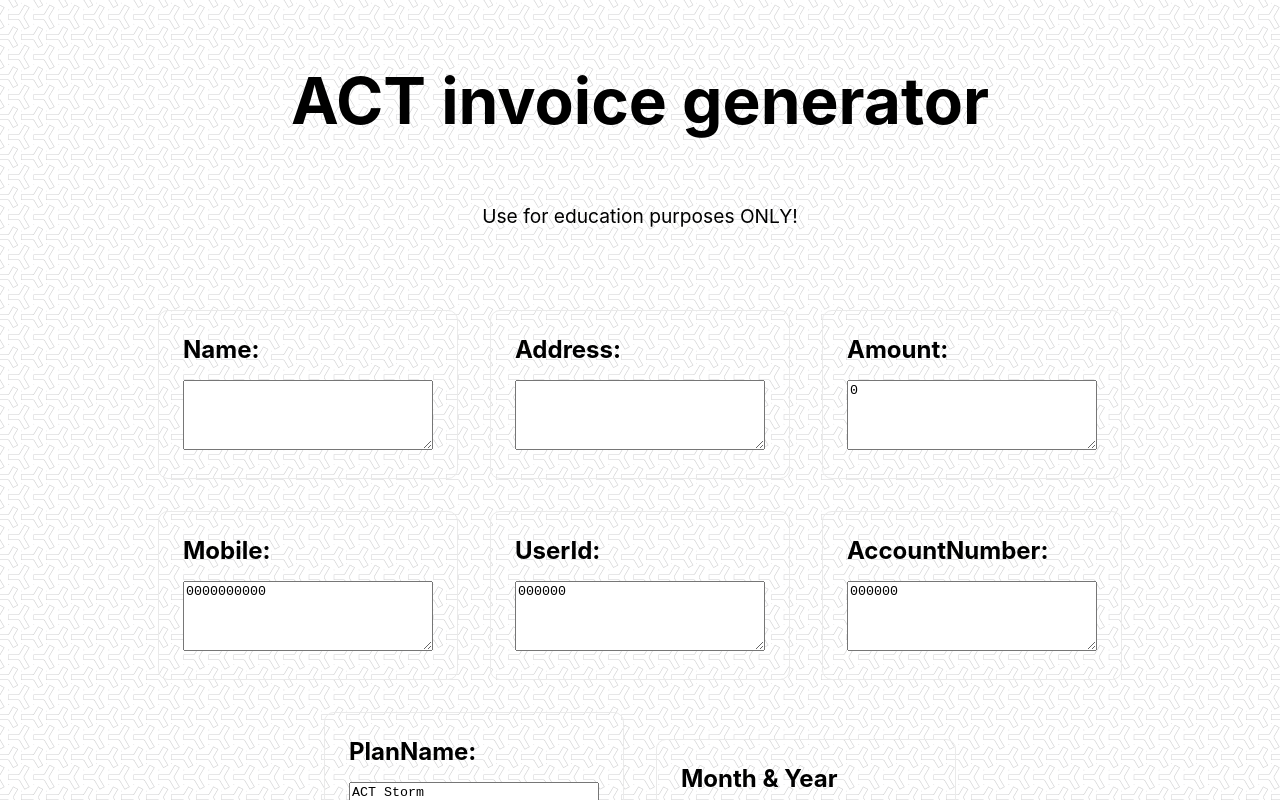
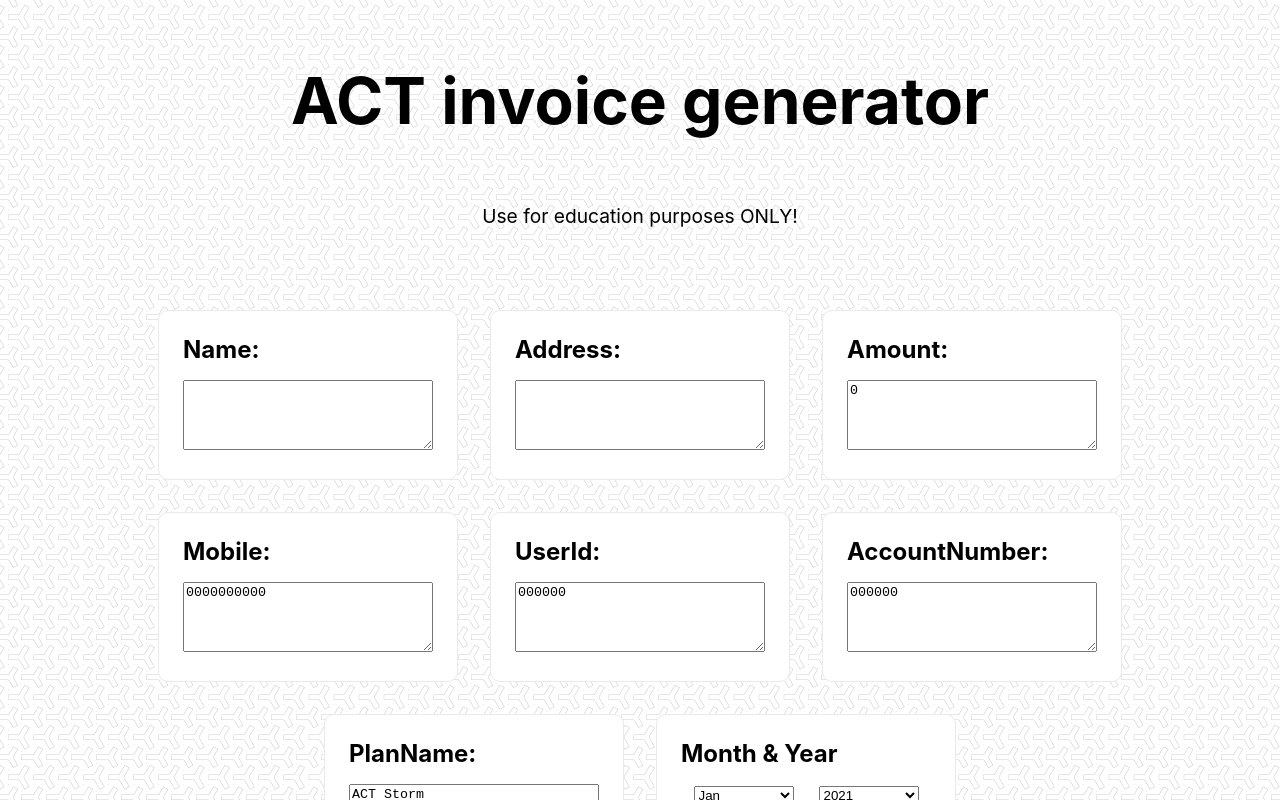
Before and after one commit to Jeevan-Kishore/invoice-generator, a Next.js app: page / in a window 1280 px wide. Shown: the top 800 px of the page. Built offline with nearby package versions, Linux system fonts and the light colour scheme.

Commit message:
add background

```diff
--- a/styles/Home.module.css
+++ b/styles/Home.module.css
@@ -83,6 +83,8 @@
   border-radius: 10px;
   transition: color 0.15s ease, border-color 0.15s ease;
   min-width: 300px;
+  min-height: 170px;
+  background-color: white;
 }
 
 .card:hover,
```
